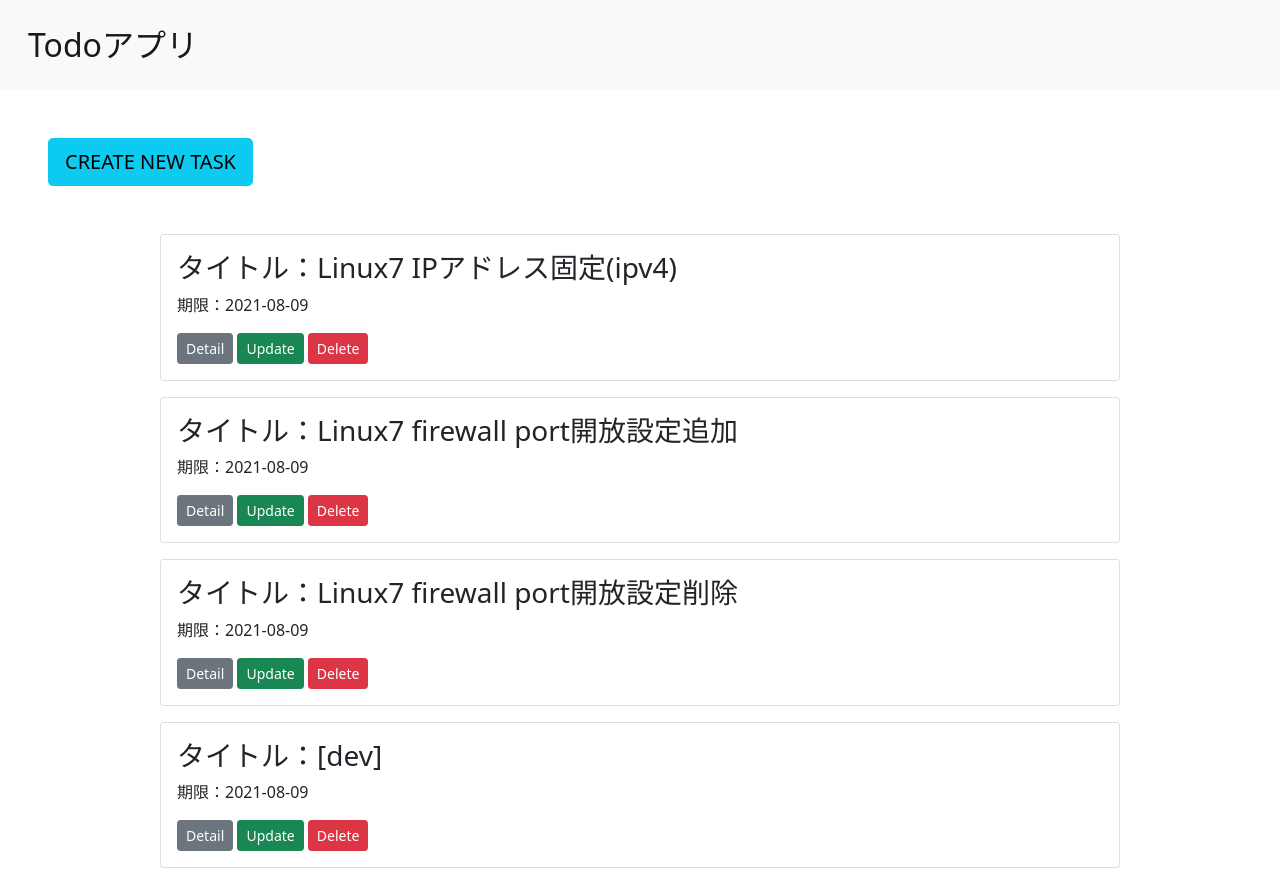
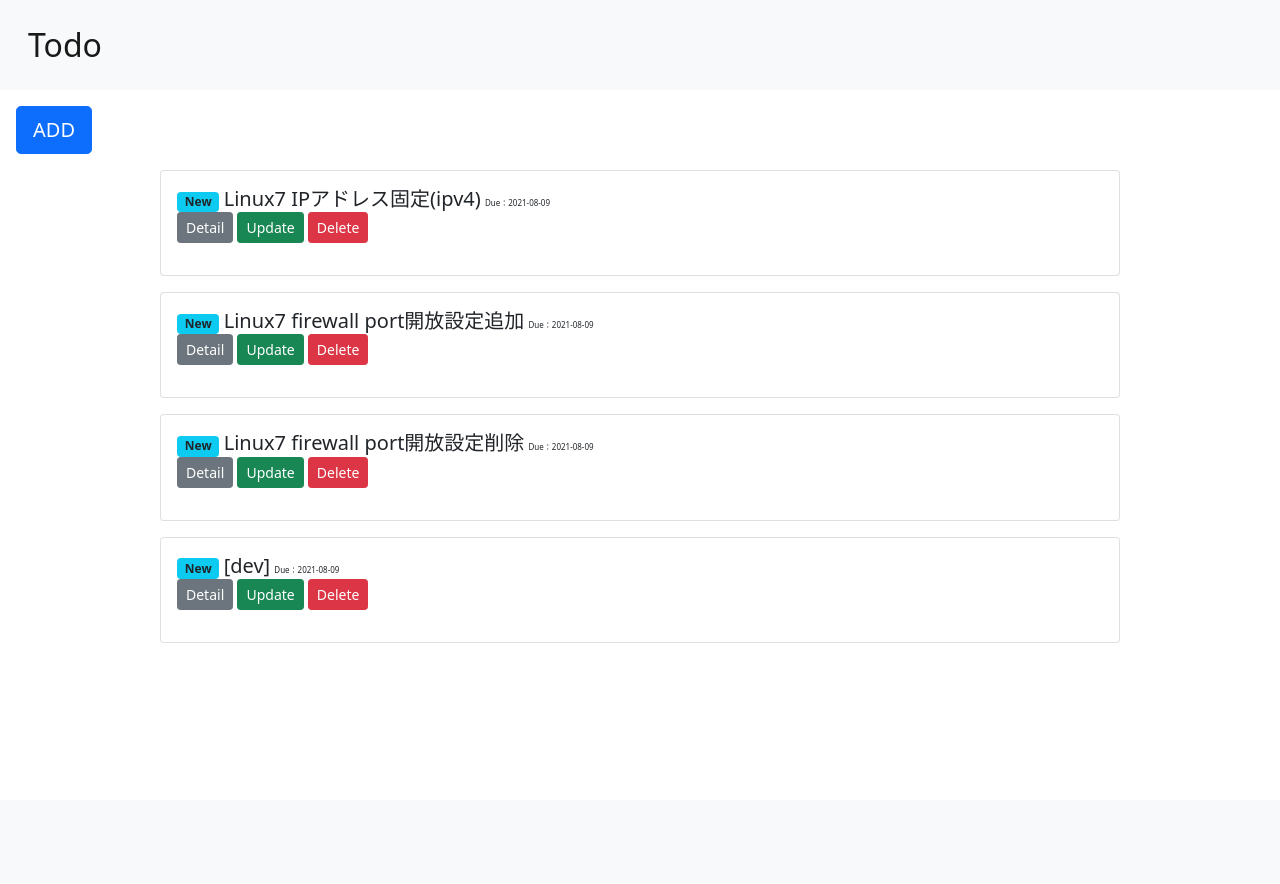
Before and after one commit to shinji8822/memo_v2, a Flask app: page / in a window 1280 px wide. After the commit the page ends 643 px from the top, so only its background shows below. Run offline with Flask 2, Linux system fonts and the light colour scheme; data comes from the database, SQL or seed files in the repository; both versions use the stored data as it was after the commit; some libraries are stand-ins or nearby versions.

Commit message:
modify 202108092222

```diff
--- a/templates/base.html
+++ b/templates/base.html
@@ -10,7 +10,7 @@
 <body>
     <nav class="navbar navbar-light bg-light p-3">
     <div class="container-fluid">
-        <a class="navbar-brand" href="/" style="font-size: 2rem;">Todoアプリ</a>
+        <a class="navbar-brand" href="/" style="font-size: 2rem;">Todo</a>
     </div>
     </nav>
     {% block body%}{% endblock %}
--- a/templates/detail.html
+++ b/templates/detail.html
@@ -1,10 +1,9 @@
 {% extends 'base.html' %}
 
 {% block body %}
-<h2 class="m-5" style="text-align: center;">詳細</h2>
 <div class="card w-75 mb-3" style="margin: auto">
   <div class="card-body">
-    <h2 class="card-title">タイトル：{{ post.title }} <span class="ml-3" style="font-size: 0.5em;">期限：{{ post.due.date() }}</span></h2>
+    <h5 class="card-title">{{ post.title }} <span class="ml-3" style="font-size: 0.5em;">Due：{{ post.due.date() }}</span></h5>
     <textarea class="form-control" readonly cols="30" rows="20">{{ post.detail }}</textarea>
     <a class="btn btn-outline-success" href="/" role="button">Return</a>
     <a class="btn btn-success" href="/update/{{ post.id }}" role="button">Update</a>
--- a/templates/index.html
+++ b/templates/index.html
@@ -1,20 +1,20 @@
 {% extends 'base.html' %}
 
 {% block body %}
-<a class="btn btn-info btn-lg m-5" href="/create" role="button">CREATE NEW TASK</a>
+<a class="btn btn-primary btn-lg m-3" href="/create" role="button">ADD</a>
 {% for post in posts %}
 <div class="card w-75 mb-3" style="margin: auto">
   <div class="card-body">
-    {% if post.due.date() < today %}
-    <div class="alert alert-warning" role="alert">
-        期限切れです!
-    </div>
+    {% if post.due.date() == today %}
+    <span class="badge bg-info text-dark">New</span>
     {% endif %}
-    <h3 class="card-title">タイトル：{{ post.title }}</h3>
-    <p>期限：{{ post.due.date() }} </p>
+    <h5 class="card-title" style="display:inline;">{{ post.title }}</h5>
+    <span class="ml-3" style="font-size: 0.5em;">Due：{{ post.due.date() }} </span>
+    <p>
     <a class="btn btn-secondary btn-sm" href="detail/{{ post.id }}" role="button">Detail</a>
     <a class="btn btn-success btn-sm" href="update/{{ post.id }}" role="button">Update</a>
-    <a class="btn btn-danger btn-sm" href="delete/{{ post.id }}" role="button">Delete</a>
+    <a class="btn btn-danger btn-sm" href="delete/{{ post.id }}" role="button" onclick="return confirm('削除しますか？ [ OK | Cancel ]');">Delete</a>
+    </p>
   </div>
 </div>
 {% endfor %}
```
Also changed, not shown: templates/create.html (+26 -1 lines), static/js/script.js (added), todo.db.
